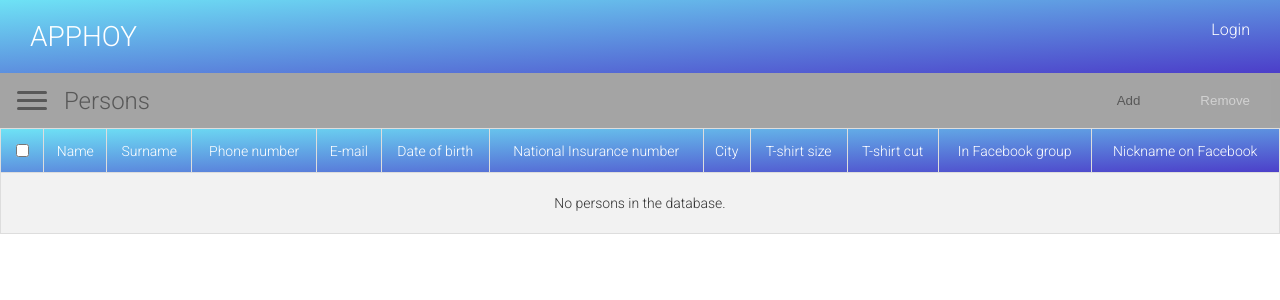
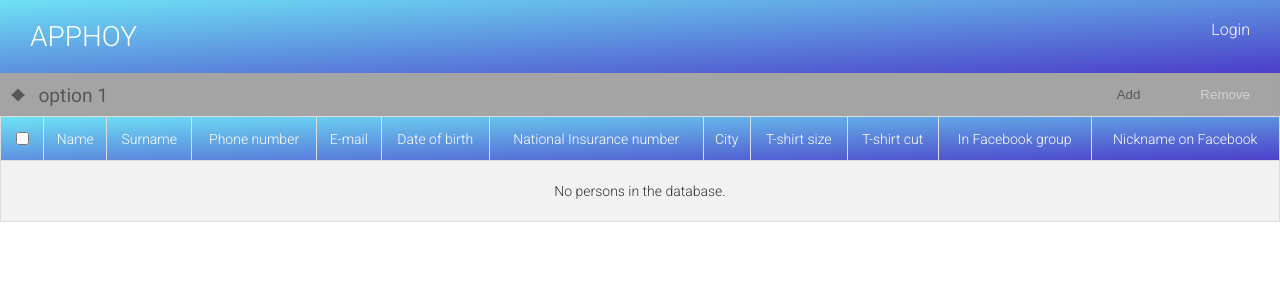
Before and after one commit to mkaniaa/apphoy-webapp, a Django app: page /persons/ in a window 1280 px wide. Shown: the top 300 px of the page. Run offline with Django 3.2, Linux system fonts and the light colour scheme; data that the repository does not hold is empty; some libraries are stand-ins or nearby versions.

Commit message:
Select menu.

```diff
--- a/apphoy/persons/static/css/base.css
+++ b/apphoy/persons/static/css/base.css
@@ -182,87 +182,3 @@ h1, h2, h3, h4, h5, h6 {
 .no-result {
     text-align: center;
 }
-
-#hamburger-combo {
-    display: flex;
-    align-items: center;
-    justify-content: space-between;
-    width: 150px;
-}
-
-#hamburger-choice {
-    float: right;
-}
-
-#hamburger {
-    width: 30px;
-    height: 25px;
-    position: relative;
-    margin: 15px auto;
-    -webkit-transform: rotate(0deg);
-    -moz-transform: rotate(0deg);
-    -o-transform: rotate(0deg);
-    transform: rotate(0deg);
-    -webkit-transition: .5s ease-in-out;
-    -moz-transition: .5s ease-in-out;
-    -o-transition: .5s ease-in-out;
-    transition: .5s ease-in-out;
-    cursor: pointer;
-}
-
-#hamburger span {
-    display: block;
-    position: absolute;
-    height: 3px;
-    width: 100%;
-    background: #585858;
-    border-radius: 4px;
-    opacity: 1;
-    left: 0;
-    -webkit-transform: rotate(0deg);
-    -moz-transform: rotate(0deg);
-    -o-transform: rotate(0deg);
-    transform: rotate(0deg);
-    -webkit-transition: .25s ease-in-out;
-    -moz-transition: .25s ease-in-out;
-    -o-transition: .25s ease-in-out;
-    transition: .25s ease-in-out;
-}
-
-#hamburger span:nth-child(1) {
-    top: 3px;
-}
-
-#hamburger span:nth-child(2), #hamburger span:nth-child(3) {
-    top: 11px;
-}
-
-#hamburger span:nth-child(4) {
-    top: 19px;
-}
-
-#hamburger.open span:nth-child(1) {
-    top: 11px;
-    width: 0%;
-    left: 50%;
-}
-
-#hamburger.open span:nth-child(2) {
-    -webkit-transform: rotate(45deg);
-    -moz-transform: rotate(45deg);
-    -o-transform: rotate(45deg);
-    transform: rotate(45deg);
-}
-
-#hamburger.open span:nth-child(3) {
-    -webkit-transform: rotate(-45deg);
-    -moz-transform: rotate(-45deg);
-    -o-transform: rotate(-45deg);
-    transform: rotate(-45deg);
-}
-
-#hamburger.open span:nth-child(4) {
-    top: 18px;
-    width: 0%;
-    left: 50%;
-}
--- /dev/null
+++ b/apphoy/persons/static/css/select-menu.css
@@ -0,0 +1,57 @@
+@import "base.css";
+
+select {
+    font-family:'Roboto', sans-serif;
+    font-size: 1.2rem;
+    font-weight:400;
+    padding: 0 0 0 2em;
+    background: #a4a4a4;
+    color: #585858;
+    border: 0;
+    -webkit-appearance: none;
+    -moz-appearance: none;
+    appearance: none;
+}
+
+.custom-select {
+    position: relative;
+}
+
+.custom-arrow {
+    position: absolute;
+    top: 0;
+    left: 0;
+    display: block;
+    background: #a4a4a4;
+    height: 100%;
+    width: 1em;
+    pointer-events: none;
+    padding: 0 0.5em 0em 0em;
+}
+
+.custom-arrow::before,
+.custom-arrow::after {
+    --size: 0.3em;
+
+    content: '';
+    position: absolute;
+    width: 0;
+    height: 0;
+
+    left: 50%;
+    transform: translate(-50%, -50%);
+}
+
+.custom-arrow::before {
+    border-left: var(--size) solid transparent;
+    border-right: var(--size) solid transparent;
+    border-bottom: var(--size) solid #585858;
+    top: 40%;
+}
+
+.custom-arrow::after {
+    border-left: var(--size) solid transparent;
+    border-right: var(--size) solid transparent;
+    border-top: var(--size) solid #585858;
+    top: 60%;
+}
--- /dev/null
+++ b/apphoy/persons/static/js/csrf.js
@@ -0,0 +1,11 @@
+var csrftoken = Cookies.get('csrftoken');
+function csrfSafeMethod(method) {
+    return(/^(GET|HEAD|OPTIONS|TRACE)$/.test(method));
+}
+$.ajaxSetup({
+    beforeSend: function(xhr, settings) {
+        if (!csrfSafeMethod(settings.type) && !this.crossDomain) {
+            xhr.setRequestHeader("X-CSRFToken", csrftoken);
+        }
+    }
+});
--- a/apphoy/persons/templates/base.html
+++ b/apphoy/persons/templates/base.html
@@ -5,6 +5,7 @@
     <meta charset="utf-8" />
     <title>{% block title %}AppHoy{% endblock %}</title>
     <link href="{% static "css/base.css" %}" rel="stylesheet">
+    <link href="{% static "css/select-menu.css" %}" rel="stylesheet">
 </head>
 <body>
     <div id="header">
@@ -25,18 +26,8 @@
     <script src="https://ajax.googleapis.com/ajax/libs/jqueryui/1.12.1/jquery-ui.min.js"></script>
     <script src="https://cdn.jsdelivr.net/npm/js-cookie@2.2.1/src/js.cookie.min.js"></script>
     <link rel="stylesheet" href="//code.jquery.com/ui/1.12.1/themes/base/jquery-ui.css">
+    <script src="{% static 'js/csrf.js' %}"></script>
     <script>
-        var csrftoken = Cookies.get('csrftoken');
-        function csrfSafeMethod(method) {
-            return(/^(GET|HEAD|OPTIONS|TRACE)$/.test(method));
-        }
-        $.ajaxSetup({
-            beforeSend: function(xhr, settings) {
-                if (!csrfSafeMethod(settings.type) && !this.crossDomain) {
-                    xhr.setRequestHeader("X-CSRFToken", csrftoken);
-                }
-            }
-        });
         $(document).ready(function() {
             {% block domready %}
             {% endblock %}
--- a/apphoy/persons/templates/persons/list.html
+++ b/apphoy/persons/templates/persons/list.html
@@ -1,24 +1,42 @@
 {% extends "base.html" %}
+{% load static %}
 {% load person_tags %}
 
 {% block title %}Persons{% endblock %}
 
 {% block content %}
-    <div class="sub-header">
-        <div id="hamburger-combo">
-            <div id="hamburger">
-                <span></span>
-                <span></span>
-                <span></span>
-                <span></span>
-            </div>
-            <span class="hamburger-choice">Persons</span>
+	<header class="sub-header">
+        <div class="custom-select">
+            <span class="custom-arrow"></span>
+            <select>
+                <option value="">option 1</option>
+                <option value="">option 2</option>
+                <option value="">option 3</option>
+                <option value="">option 4</option>
+                <option value="">option 5</option>
+                <option value="">option 6</option>
+            </select>
         </div>
         <ul>
             <li><a href="#"><button id="group-remove" type="submit" disabled>Remove</button></a></li>
             <li><a href="{% url "person_add" %}"><button>Add</button></a></li>
         </ul>
-    </div>
+	</header>
+<!--    <div class="sub-header">-->
+<!--        <div id="hamburger-combo">-->
+<!--            <div id="hamburger">-->
+<!--                <span></span>-->
+<!--                <span></span>-->
+<!--                <span></span>-->
+<!--                <span></span>-->
+<!--            </div>-->
+<!--            <span class="hamburger-choice">Persons</span>-->
+<!--        </div>-->
+<!--        <ul>-->
+<!--            <li><a href="#"><button id="group-remove" type="submit" disabled>Remove</button></a></li>-->
+<!--            <li><a href="{% url "person_add" %}"><button>Add</button></a></li>-->
+<!--        </ul>-->
+<!--    </div>-->
     <table class="persons">
         <tr class="header">
             <th>
```
